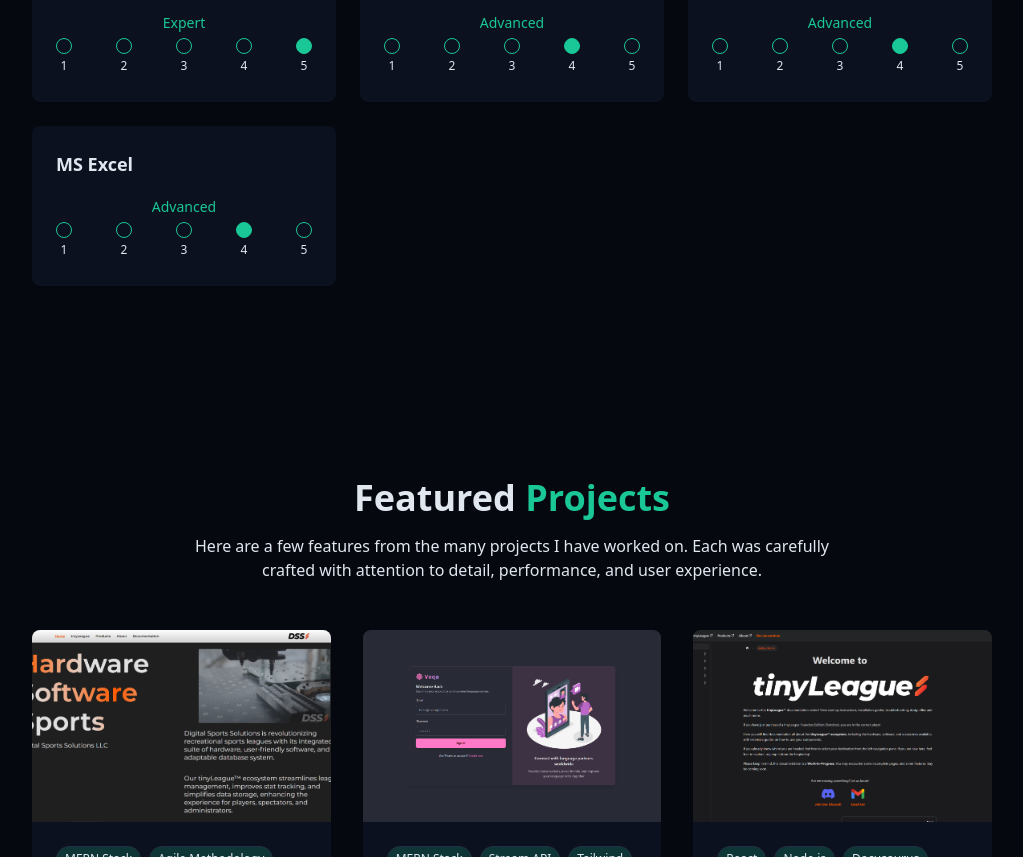
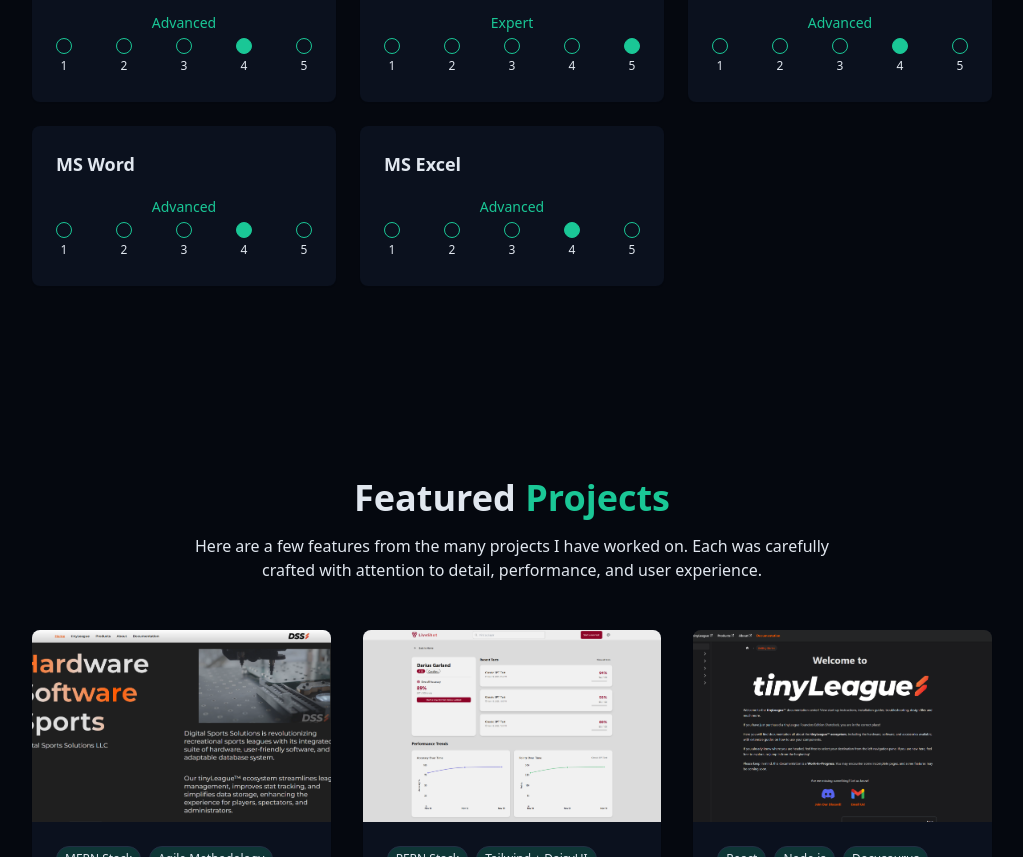
Before and after one commit to mawilson0410/michaelwilson, a React (Vite) app: page / in a window 1280 px wide. Shown: the part 3800-4657 px from the top of the page, without its empty margins (128-1151 px from the left). Built offline with nearby package versions, Linux system fonts and the light colour scheme.

Commit message:
Updated resume, location, some skills in skills section, and overall updated with current information. Also linked updated resume.

```diff
--- a/src/components/AboutSection.tsx
+++ b/src/components/AboutSection.tsx
@@ -33,7 +33,7 @@
               </a>
 
               <a
-                href="https://drive.google.com/file/d/1GbbW-HrlGnJJPKU4zWvkZ0e5oEAzJlOm/view?usp=sharing"
+                href="https://drive.google.com/file/d/118-Aqsn_S7ncfcvwSho4GsBxNZgOL4Sr/view?usp=sharing"
                 className="px-6 py-2 rounded-full border border-primary text-primary hover:bg-primary/10 transition-colors duration-300"
               >
                 Download my Resume
--- a/src/components/ContactSection.tsx
+++ b/src/components/ContactSection.tsx
@@ -62,7 +62,7 @@
         <div>
           <h4 className="font-medium">Location</h4>
           <span className="text-muted-foreground hover:text-primary transition-colors">
-            Columbus, OH, USA
+            Cleveland, OH, USA
           </span>
         </div>
       </div>
--- a/src/components/ProjectsSection.tsx
+++ b/src/components/ProjectsSection.tsx
@@ -12,13 +12,13 @@
   },
   {
     id: 2,
-    title: "Voqa",
+    title: "LiveShot",
     description:
-      "Social web platform for connecting users learning new languages to native speakers.",
-    image: "/projects/voqa_page.png",
-    tags: ["MERN Stack", "Stream API", "Tailwind"],
-    demoUrl: "https://voqa.onrender.com/",
-    githubUrl: "https://github.com/mawilson0410/voqa",
+      "LiveShot is a basketball shooting test application that provides users with real time feedback and analysis of their play",
+    image: "/projects/liveshot_page.png",
+    tags: ["PERN Stack", "Tailwind + DaisyUI", "PostgreSQL"],
+    demoUrl: "https://live-shot.vercel.app/",
+    githubUrl: "https://github.com/mawilson0410/LiveShot",
   },
   {
     id: 3,
--- a/src/components/SkillsSection.tsx
+++ b/src/components/SkillsSection.tsx
@@ -13,10 +13,10 @@
   { name: "JavaScript", category: "frontend", experienceLevel: 4 },
   { name: "React", category: "frontend", experienceLevel: 4 },
   { name: "TypeScript", category: "frontend", experienceLevel: 4 },
-  { name: "Tailwind CSS", category: "frontend", experienceLevel: 3 },
-  { name: "React Native", category: "frontend", experienceLevel: 2 },
+  { name: "Tailwind CSS", category: "frontend", experienceLevel: 4 },
+  { name: "React Native", category: "frontend", experienceLevel: 3 },
   { name: "Next.js", category: "frontend", experienceLevel: 2 },
-  { name: "DaisyUI", category: "frontend", experienceLevel: 3 },
+  { name: "DaisyUI", category: "frontend", experienceLevel: 4 },
   { name: "Blazor", category: "frontend", experienceLevel: 2 },
 
   // Backend
@@ -24,14 +24,14 @@
   { name: "C++", category: "backend", experienceLevel: 4 },
   { name: "C#/.NET", category: "backend", experienceLevel: 3 },
   { name: "Python", category: "backend", experienceLevel: 4 },
-  { name: "API Dev", category: "backend", experienceLevel: 3 },
+  { name: "API Dev", category: "backend", experienceLevel: 4 },
   { name: "Django", category: "backend", experienceLevel: 4 },
   { name: "Java Spring Boot", category: "backend", experienceLevel: 2 },
   { name: "Node.js", category: "backend", experienceLevel: 4 },
-  { name: "Express.js", category: "backend", experienceLevel: 3 },
+  { name: "Express.js", category: "backend", experienceLevel: 5 },
   { name: "MongoDB", category: "backend", experienceLevel: 4 },
-  { name: "TanStack", category: "backend", experienceLevel: 1 },
-  { name: "PostgreSQL", category: "backend", experienceLevel: 3 },
+  { name: "TanStack", category: "backend", experienceLevel: 2 },
+  { name: "PostgreSQL", category: "backend", experienceLevel: 4 },
   { name: "GraphQL", category: "backend", experienceLevel: 2 },
 
   // Tools
@@ -40,9 +40,10 @@
   { name: "AWS, EC2", category: "tools", experienceLevel: 3 },
   { name: "AWS, Lambda", category: "tools", experienceLevel: 3 },
   { name: "AWS, Route 53", category: "tools", experienceLevel: 3 },
-  { name: "MS Azure", category: "tools", experienceLevel: 1 },
+  { name: "MS Azure", category: "tools", experienceLevel: 2 },
   { name: "Docker", category: "tools", experienceLevel: 2 },
-  { name: "Figma", category: "tools", experienceLevel: 1 },
+  { name: "Figma", category: "tools", experienceLevel: 2 },
+  { name: "Cursor", category: "tools", experienceLevel: 4 },
   { name: "VS Code", category: "tools", experienceLevel: 5 },
   { name: "Android Studio", category: "tools", experienceLevel: 4 },
   { name: "MS Word", category: "tools", experienceLevel: 4 },
```
Also changed, not shown: public/projects/liveshot_page.png (added), public/projects/voqa_page.png (deleted).
